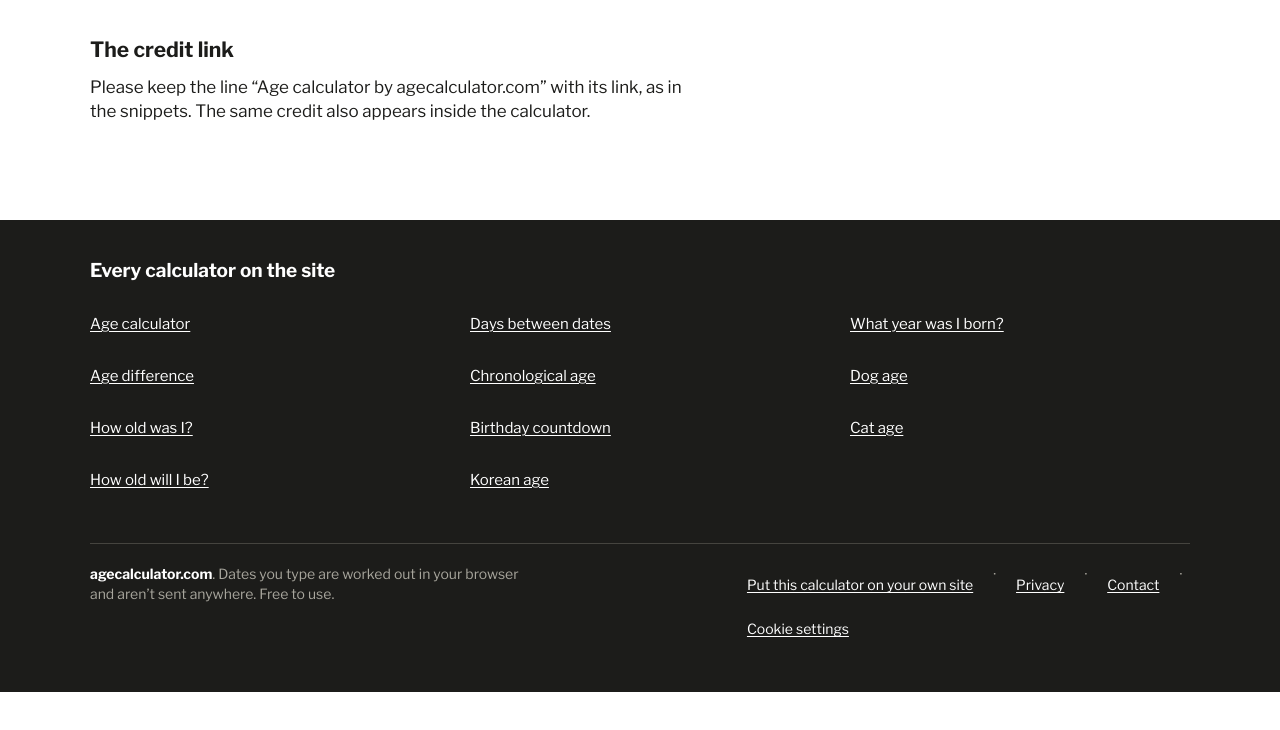
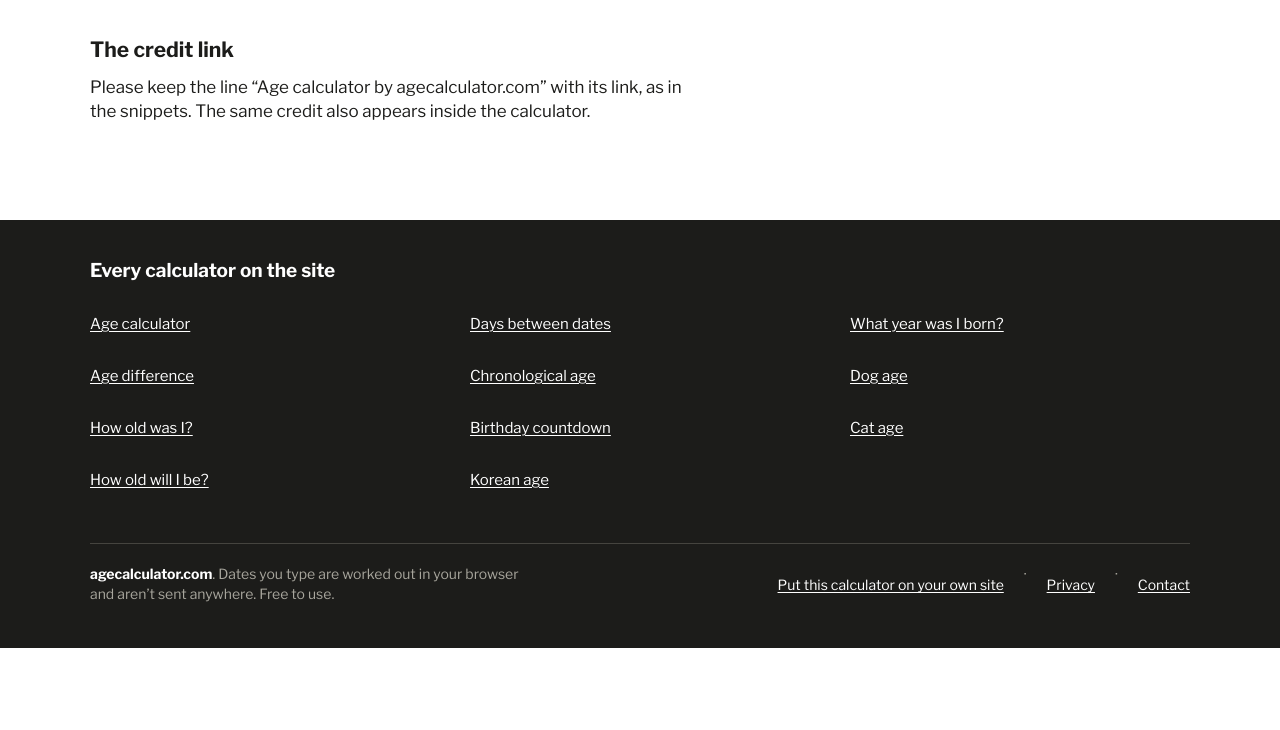
Before and after one commit to Right-Stacking5441/agecalculator-ga4-preview, a plain HTML site: page embed/index.html in a window 1280 px wide. Shown: the part 1834-2564 px from the top of the page. After the commit the page ends 2482 px from the top, so only its background shows below. Drawn offline with Linux system fonts and the light colour scheme.

Commit message:
Hide the cookie banner on /embed/.
Do not load consent.js or show Cookie settings there, so other sites
that use the embed are not prompted for analytics cookies.

```diff
--- a/embed/index.html
+++ b/embed/index.html
@@ -4,8 +4,7 @@
 <head>
 <meta charset="utf-8"/>
 <meta content="width=device-width, initial-scale=1, viewport-fit=cover" name="viewport"/>
-<script>(function(){try{var c=localStorage.getItem("agecalculator.analyticsConsent");if(c==="granted"||c==="denied")document.documentElement.classList.add("consent-chosen");else document.documentElement.classList.add("has-consent-banner");}catch(e){document.documentElement.classList.add("has-consent-banner");}})();</script>
-<meta content="noindex" name="robots"/>
+<meta name="robots" content="noindex, nofollow"/>
 <title>Put the age calculator on your website</title>
 <meta content="Free embed code for the agecalculator.com age calculator. Paste an iframe or a self-sizing script; no adverts inside, no cookies." name="description"/>
 <script>document.documentElement.classList.add('js');
@@ -41,7 +40,7 @@
 <link href="../favicon.svg" rel="icon" type="image/svg+xml"/>
 <link as="font" crossorigin="" href="../fonts/libre-franklin-var.woff2" rel="preload" type="font/woff2"/>
 <link href="../styles.css?v=326c68973e" rel="stylesheet"/>
-<meta content="light" name="color-scheme"/><meta content="summary" name="twitter:card"/><meta content="https://agecalculator.com/og-image.png" property="og:image"/><meta content="https://agecalculator.com/og-image.png" name="twitter:image"/><link href="../apple-touch-icon.png" rel="apple-touch-icon" sizes="180x180"/><link href="../ux.css?v=f0ee39e981" rel="stylesheet"/><link href="../share.css?v=5b6a6866e2" rel="stylesheet"/><link href="../card.css?v=ba541beaaf" rel="stylesheet"/><link href="../unslop.css?v=4e77a2675e" rel="stylesheet"/><link href="../apple.css?v=c4a6dada38" rel="stylesheet"/><noscript><style>.on-date, .on.settings button, .on.settings .tzline, .parts-toggle, .parts-shared, #leaf .ph-msg, #on-label[data-idle], .on.settings:has(#on-label[data-idle]) { display: none !important; }</style></noscript><script src="../consent.js?v=c20458a3c8"></script></head>
+<meta content="light" name="color-scheme"/><meta content="summary" name="twitter:card"/><meta content="https://agecalculator.com/og-image.png" property="og:image"/><meta content="https://agecalculator.com/og-image.png" name="twitter:image"/><link href="../apple-touch-icon.png" rel="apple-touch-icon" sizes="180x180"/><link href="../ux.css?v=f0ee39e981" rel="stylesheet"/><link href="../share.css?v=5b6a6866e2" rel="stylesheet"/><link href="../card.css?v=ba541beaaf" rel="stylesheet"/><link href="../unslop.css?v=4e77a2675e" rel="stylesheet"/><link href="../apple.css?v=c4a6dada38" rel="stylesheet"/><noscript><style>.on-date, .on.settings button, .on.settings .tzline, .parts-toggle, .parts-shared, #leaf .ph-msg, #on-label[data-idle], .on.settings:has(#on-label[data-idle]) { display: none !important; }</style></noscript></head>
 <body data-page="embed">
 <a class="skip" href="#main">Skip to content</a>
 <header class="mast"><div class="wrap"><a class="brand" href="../"><svg aria-hidden="true" height="28" viewbox="0 0 26 28" width="26"><rect fill="#fff" height="24" stroke="#1c1c1a" stroke-width="1.5" width="24" x="1" y="3"></rect><rect fill="#b4231b" height="7" stroke="#1c1c1a" stroke-width="1.5" width="24" x="1" y="3"></rect><circle cx="7.5" cy="6.5" fill="#fff" r="1.4"></circle><circle cx="18.5" cy="6.5" fill="#fff" r="1.4"></circle><path d="M7 1v4M19 1v4" stroke="#1c1c1a" stroke-width="1.5"></path><path d="M8.2 22.5l4.3-8.8 4.3 8.8M9.8 19.4h5.4" fill="none" stroke="#1c1c1a" stroke-width="1.9"></path></svg><span class="wm">agecalculator<span>.com</span></span></a><nav class="nav-menu"><ul id="nav-menu-list"><li><a href="../">Age calculator</a></li><li><a href="../difference/">Age difference</a></li><li><a href="../past/">How old was I?</a></li><li><a href="../how-old-will-i-be/">How old will I be?</a></li><li><a href="../days-between-dates/">Days between dates</a></li><li><a href="../chronological-age/">Chronological age</a></li><li><a href="../birthday-countdown/">Birthday countdown</a></li><li><a href="../korean-age/">Korean age</a></li><li><a href="../what-year-was-i-born/">What year was I born?</a></li><li><a href="../dog-age/">Dog age</a></li><li><a href="../cat-age/">Cat age</a></li></ul></nav></div></header>
@@ -94,7 +93,7 @@
 </div></main>
 <footer class="foot"><div class="wrap">
 <div class="foot-index" id="all-tools"><h2>Every calculator on the site</h2><ul class="foot-tools"><li><a href="../">Age calculator</a></li><li><a href="../difference/">Age difference</a></li><li><a href="../past/">How old was I?</a></li><li><a href="../how-old-will-i-be/">How old will I be?</a></li><li><a href="../days-between-dates/">Days between dates</a></li><li><a href="../chronological-age/">Chronological age</a></li><li><a href="../birthday-countdown/">Birthday countdown</a></li><li><a href="../korean-age/">Korean age</a></li><li><a href="../what-year-was-i-born/">What year was I born?</a></li><li><a href="../dog-age/">Dog age</a></li><li><a href="../cat-age/">Cat age</a></li></ul></div>
-<div class="foot-small"><p><b>agecalculator.com</b>. Dates you type are worked out in your browser and aren’t sent anywhere. Free to use.</p><p><a href="../embed/">Put this calculator on your own site</a> · <a href="../privacy/">Privacy</a> · <a href="../contact/">Contact</a> · <a href="#cookie-settings">Cookie settings</a></p></div>
+<div class="foot-small"><p><b>agecalculator.com</b>. Dates you type are worked out in your browser and aren’t sent anywhere. Free to use.</p><p><a href="../embed/">Put this calculator on your own site</a> · <a href="../privacy/">Privacy</a> · <a href="../contact/">Contact</a></p></div>
 </div></footer>
 <script>
 document.querySelectorAll('[data-copy-snippet]').forEach(function (b) { b.addEventListener('click', function () {
```
